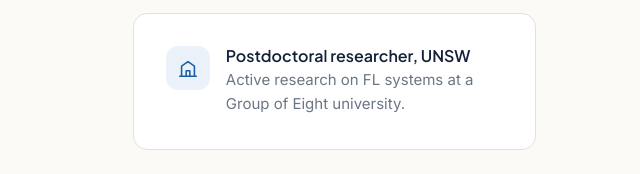
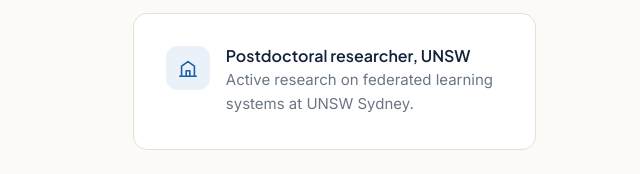
Before and after one commit to anees-amir/ConsultancyWebsite, a plain HTML site: page about.html in a window 1280 px wide. Shown: the part 1006-1180 px from the top of the page, 640-1280 px from the left. Drawn offline with Linux system fonts and the light colour scheme.

Commit message:
Clarify UNSW credential wording on About page
Co-Authored-By: Claude Opus 5.5 <noreply@anthropic.com>

```diff
--- a/about.html
+++ b/about.html
@@ -70,7 +70,7 @@
           </div>
           <div class="card credential reveal">
             <div class="icon-badge"><svg viewBox="0 0 24 24" fill="none" stroke="currentColor" stroke-width="1.7" stroke-linecap="round" stroke-linejoin="round" aria-hidden="true"><path d="M3 21h18M5 21V10l7-5 7 5v11"/><path d="M10 21v-6h4v6"/></svg></div>
-            <div><h4>Postdoctoral researcher, UNSW</h4><p>Active research on FL systems at a Group of Eight university.</p></div>
+            <div><h4>Postdoctoral researcher, UNSW</h4><p>Active research on federated learning systems at UNSW Sydney.</p></div>
           </div>
         </div>
       </div>
```
